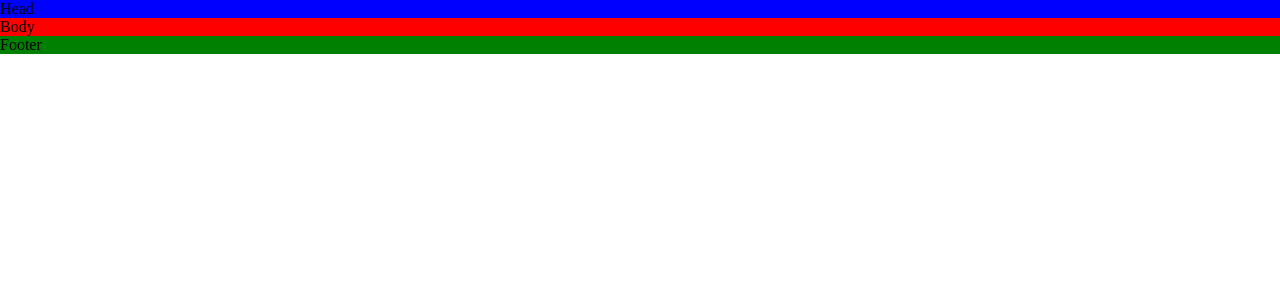
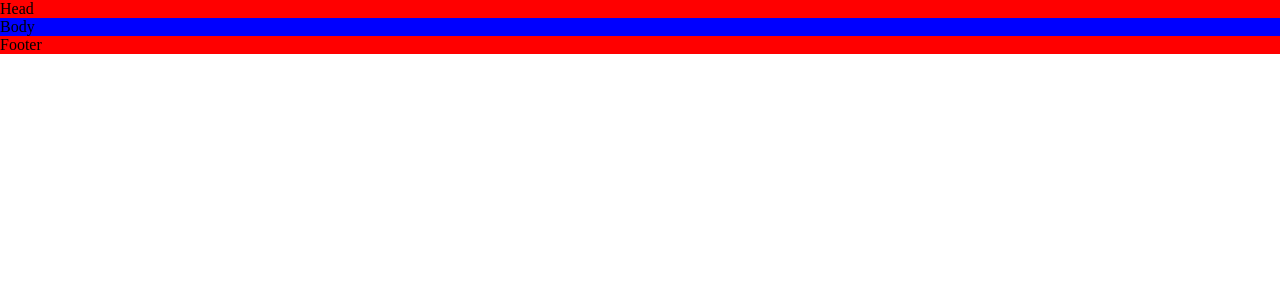
Before and after one commit to deveassy/styled-typescript-todolist, a React (Create React App) app: page / in a window 1280 px wide. Shown: the top 300 px of the page. Built offline with nearby package versions, Linux system fonts and the light colour scheme.

Commit message:
styled-components에 theme 적용해보기

```diff
--- a/src/App.tsx
+++ b/src/App.tsx
@@ -2,14 +2,28 @@ import React from "react";
 import Head from "./components/Head";
 import Body from "./components/Body";
 import Footer from "./components/Footer";
+import { ThemeProvider, DefaultTheme } from "styled-components";
+
+const lightTheme: DefaultTheme = {
+  color: {
+    main: "red",
+    sub: "blue",
+  },
+};
+const darkTheme: DefaultTheme = {
+  color: {
+    main: "white",
+    sub: "black",
+  },
+};
 
 function App() {
   return (
-    <div>
+    <ThemeProvider theme={lightTheme}>
       <Head />
       <Body />
       <Footer />
-    </div>
+    </ThemeProvider>
   );
 }
 
--- a/src/components/Body.tsx
+++ b/src/components/Body.tsx
@@ -6,7 +6,9 @@ const Body = (): ReactElement => {
 };
 
 const StyledBody = styled.div`
-  background-color: red;
+  background-color: ${(props): string => {
+    return `${props.theme.color.sub}`;
+  }};
 `;
 
 export default Body;
--- a/src/components/Footer.tsx
+++ b/src/components/Footer.tsx
@@ -6,7 +6,9 @@ const Footer = (): ReactElement => {
 };
 
 const StyledFooter = styled.div`
-  background-color: green;
+  background-color: ${(props): string => {
+    return `${props.theme.color.main}`;
+  }};
 `;
 
 export default Footer;
--- a/src/components/Head.tsx
+++ b/src/components/Head.tsx
@@ -6,7 +6,9 @@ const Head = (): ReactElement => {
 };
 
 const StyledHead = styled.div`
-  background-color: blue;
+  background-color: ${(props): string => {
+    return `${props.theme.color.main}`;
+  }};
 `;
 
 export default Head;
```
Also changed, not shown: src/styled.d.ts (added, +11 -0 lines).
